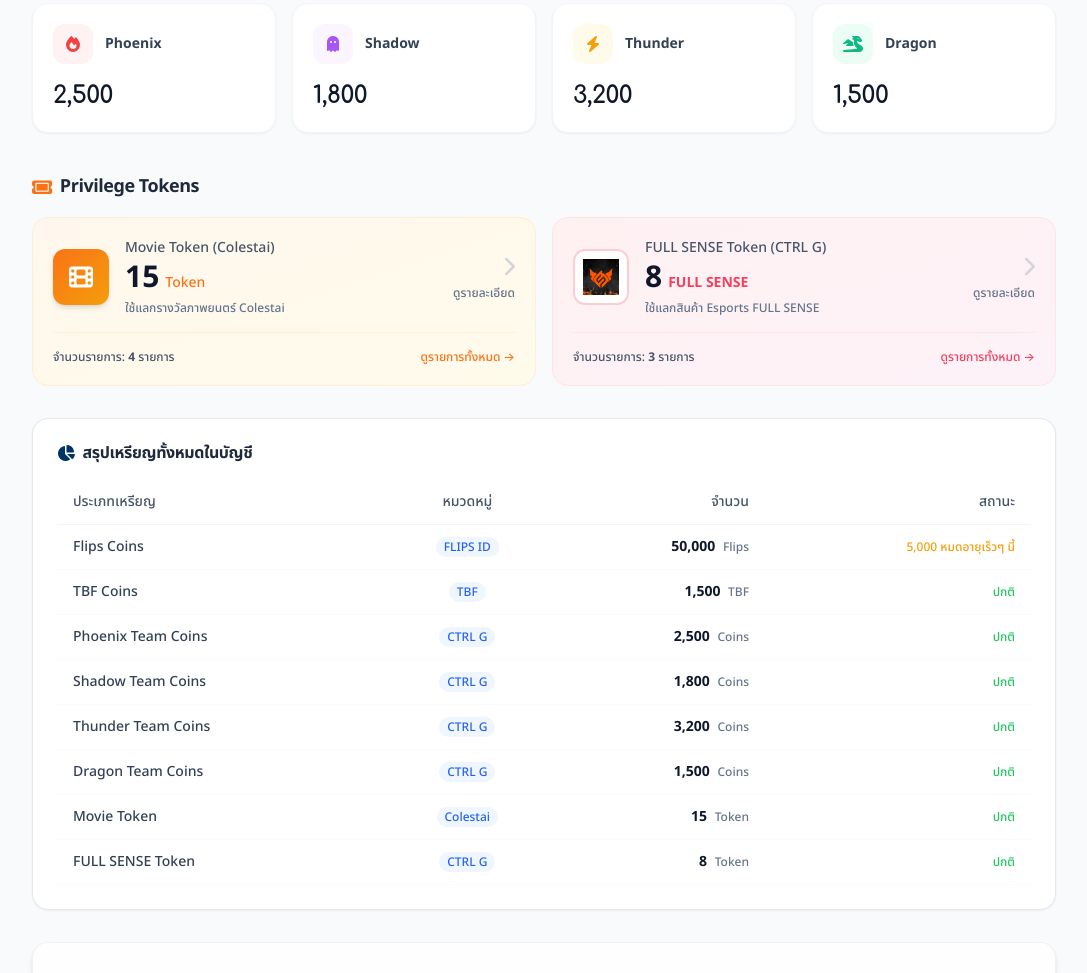
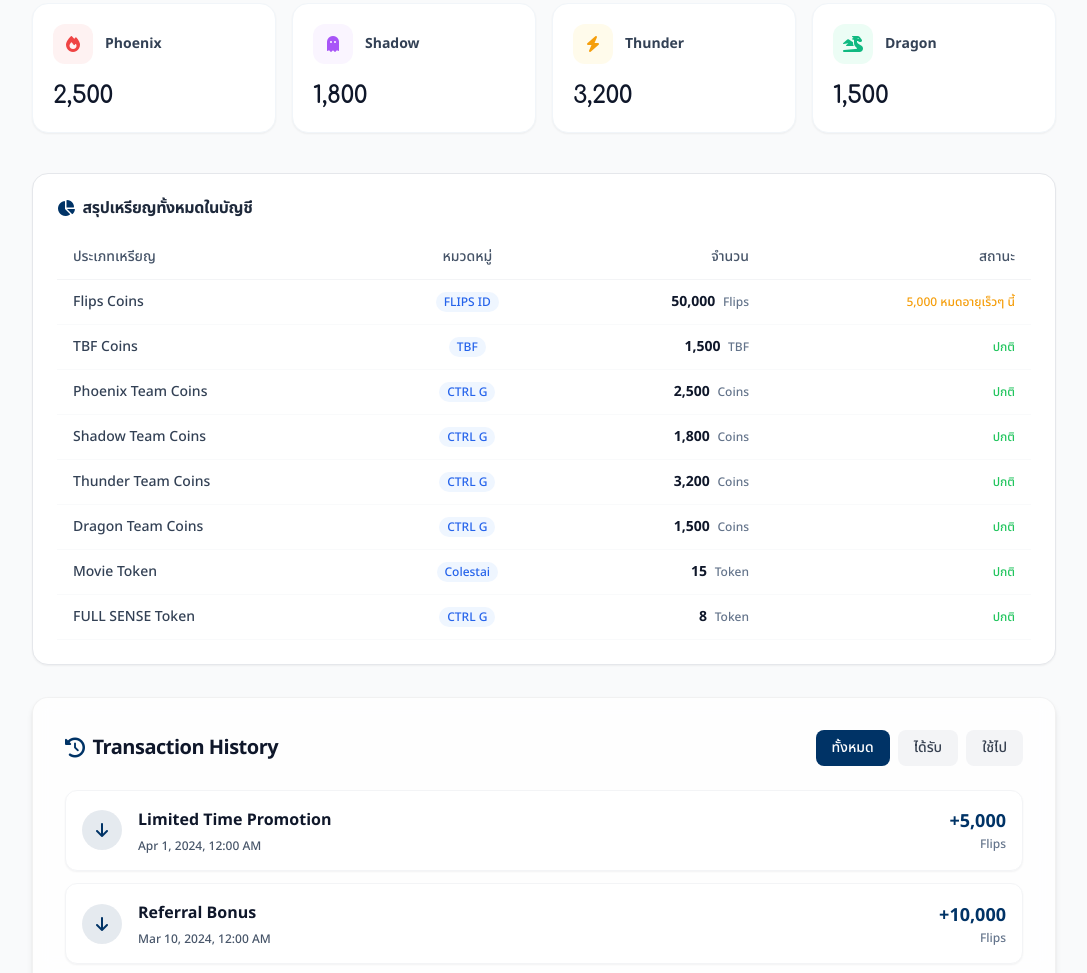
Before and after one commit to sixmanz/Colestai, a plain HTML site: page html/wallet.html in a window 1280 px wide. Shown: the part 763-1736 px from the top of the page, without its empty margins (96-1183 px from the left). Drawn offline with nearby package versions, Linux system fonts and the light colour scheme.

```diff
--- a/html/wallet.html
+++ b/html/wallet.html
@@ -377,76 +377,8 @@
                 </div>
             </div>
 
-            <!-- Token Section -->
-            <h2 class="text-lg font-bold text-slate-800 mb-4 flex items-center gap-2">
-                <i class="fas fa-ticket text-orange-500"></i>
-                Privilege Tokens
-            </h2>
-
-            <div class="grid grid-cols-1 md:grid-cols-2 gap-4 mb-8">
-                <!-- Movie Token Card -->
-                <a href="movie-tokens.html"
-                    class="bg-gradient-to-br from-orange-50 to-amber-50 rounded-2xl p-5 border border-orange-100 hover:border-orange-300 hover:shadow-lg transition-all duration-300 cursor-pointer block group">
-                    <div class="flex items-center gap-4">
-                        <div
-                            class="w-14 h-14 bg-gradient-to-br from-orange-500 to-amber-500 rounded-xl flex items-center justify-center shadow-md group-hover:scale-110 transition-transform">
-                            <i class="fas fa-film text-2xl text-white"></i>
-                        </div>
-                        <div class="flex-1">
-                            <p class="text-slate-600 text-sm font-medium mb-0.5">Movie Token (Colestai)</p>
-                            <div class="flex items-baseline gap-1.5">
-                                <span class="text-3xl font-bold text-slate-900" id="movieTokenBalance">0</span>
-                                <span class="text-sm text-orange-500 font-medium">Token</span>
-                            </div>
-                            <p class="text-xs text-slate-400 mt-1">ใช้แลกรางวัลภาพยนตร์ Colestai</p>
-                        </div>
-                        <div class="text-right">
-                            <i
-                                class="fas fa-chevron-right text-gray-300 group-hover:text-orange-400 transition-colors text-xl"></i>
-                            <p class="text-xs text-slate-400 mt-1">ดูรายละเอียด</p>
-                        </div>
-                    </div>
-                    <div class="mt-4 pt-4 border-t border-orange-100">
-                        <div class="flex justify-between text-xs">
-                            <span class="text-slate-500">จำนวนรายการ: <strong id="movieItemCount">0</strong>
-                                รายการ</span>
-                            <span class="text-orange-500 font-medium">ดูรายการทั้งหมด →</span>
-                        </div>
-                    </div>
-                </a>
-
-                <!-- FULL SENSE Token Card -->
-                <a href="game-tokens.html"
-                    class="bg-gradient-to-br from-rose-50 to-pink-50 rounded-2xl p-5 border border-rose-100 hover:border-rose-300 hover:shadow-lg transition-all duration-300 cursor-pointer block group">
-                    <div class="flex items-center gap-4">
-                        <div
-                            class="w-14 h-14 bg-white rounded-xl flex items-center justify-center border-2 border-rose-200 p-2 group-hover:scale-110 transition-transform">
-                            <img src="../images/full_sense_token.png" alt="FULL SENSE"
-                                class="w-full h-full object-contain">
-                        </div>
-                        <div class="flex-1">
-                            <p class="text-slate-600 text-sm font-medium mb-0.5">FULL SENSE Token (CTRL G)</p>
-                            <div class="flex items-baseline gap-1.5">
-                                <span class="text-3xl font-bold text-slate-900" id="gameTokenBalance">0</span>
-                                <span class="text-sm text-rose-500 font-bold">FULL SENSE</span>
-                            </div>
-                            <p class="text-xs text-slate-400 mt-1">ใช้แลกสินค้า Esports FULL SENSE</p>
-                        </div>
-                        <div class="text-right">
-                            <i
-                                class="fas fa-chevron-right text-gray-300 group-hover:text-rose-400 transition-colors text-xl"></i>
-                            <p class="text-xs text-slate-400 mt-1">ดูรายละเอียด</p>
-                        </div>
-                    </div>
-                    <div class="mt-4 pt-4 border-t border-rose-100">
-                        <div class="flex justify-between text-xs">
-                            <span class="text-slate-500">จำนวนรายการ: <strong id="gameItemCount">0</strong>
-                                รายการ</span>
-                            <span class="text-rose-500 font-medium">ดูรายการทั้งหมด →</span>
-                        </div>
-                    </div>
-                </a>
-            </div>
+            <!-- Token Section Removed as per user request -->
+            <!-- Content removed -->
 
             <!-- Coins Breakdown Summary -->
             <div class="bg-white rounded-2xl p-6 border border-gray-200 shadow-sm mb-8">
```
Also changed, not shown: html/index.html (+18 -31 lines).
